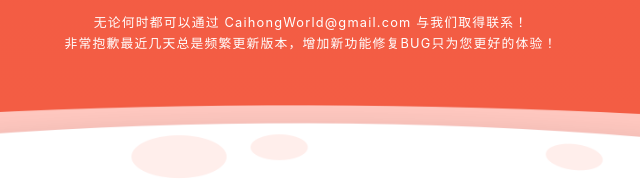
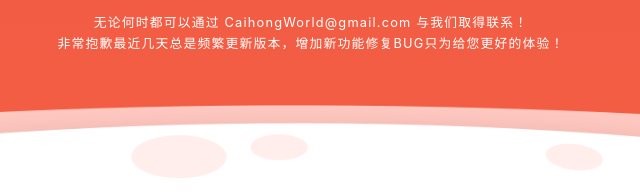
Before and after one commit to Potala8050/WEB-82501010, a plain HTML site: page docs/index.html in a window 1280 px wide. Shown: the part 258-451 px from the top of the page, 329-969 px from the left. Drawn offline with Linux system fonts and the light colour scheme; a script that the page names is missing.

Commit message:
docs\index.html

```diff
--- a/docs/index.html
+++ b/docs/index.html
@@ -399,7 +399,7 @@
                 -->
 				<br />
                 <p>无论何时都可以通过 CaihongWorld@gmail.com 与我们取得联系！</p>
-                <p>非常抱歉最近几天总是频繁更新版本，增加新功能修复BUG只为您更好的体验！</p>
+                <p>非常抱歉最近几天总是频繁更新版本，增加新功能修复BUG只为给您更好的体验！</p>
             </div>
         </div>
         <div class="sky"></div>
```
